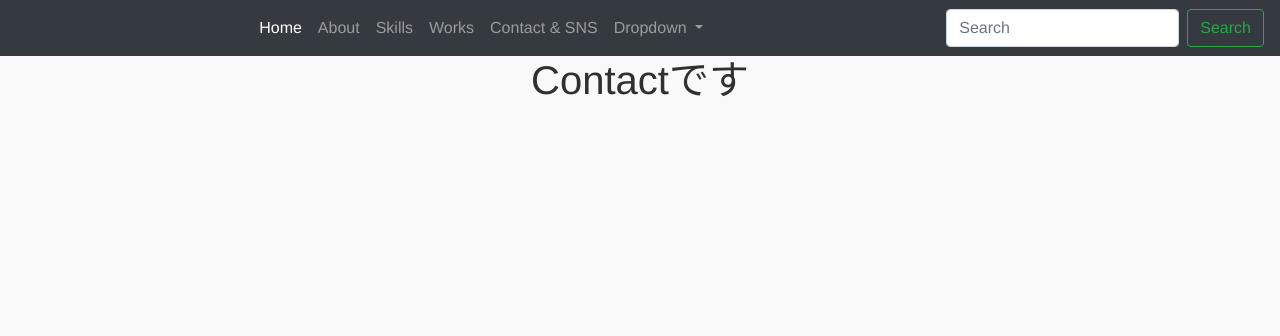
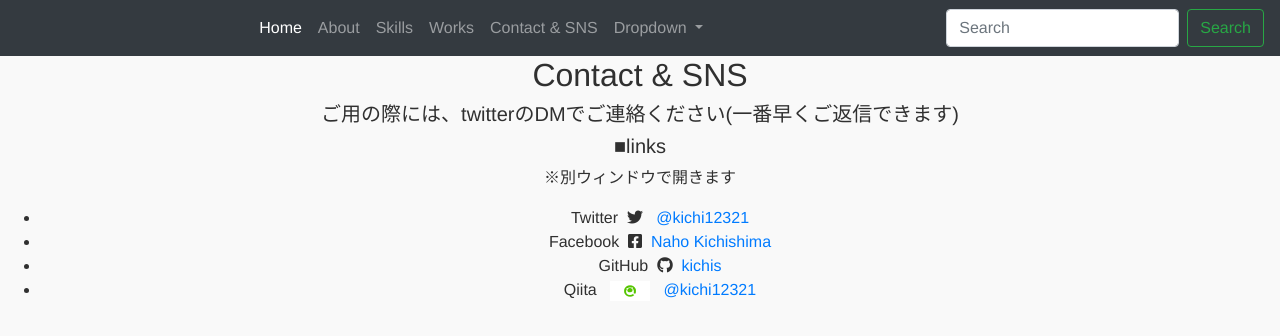
Before and after one commit to kichis/myPortfolio, a Vue app: page /contact in a window 1280 px wide. Shown: the top 336 px of the page. Built offline with nearby package versions, Linux system fonts and the light colour scheme.

Commit message:
contactコンポーネントの大枠完了

```diff
--- a/src/components/contact.vue
+++ b/src/components/contact.vue
@@ -1,3 +1,16 @@
 <template>
-    <h1>Contactです</h1>
+    <h2>Contact & SNS</h2>
+
+    <h5>ご用の際には、twitterのDMでご連絡ください(一番早くご返信できます)</h5>
+
+    <h5>■links</h5>
+    <p>※別ウィンドウで開きます</p>
+    <p>
+        <ul>
+            <li>Twitter &nbsp;<i class="fab fa-twitter"></i> &nbsp; <a href="https://twitter.com/kichi12321" target="_blank">@kichi12321</a></li>
+            <li>Facebook &nbsp;<i class="fab fa-facebook-square"></i>&nbsp; <a href="https://www.facebook.com/naho.kichishima/" target="_blank">Naho Kichishima</a></li>
+            <li>GitHub &nbsp;<i class="fab fa-github"></i>&nbsp; <a href="https://github.com/kichis" target="_blank">kichis</a></li>
+            <li>Qiita &nbsp; <img src="../assets/qiita-favicon.png" alt="qiita logo" width="40" height="20"> &nbsp; <a href="https://qiita.com/kichi12321" target="_blank">@kichi12321</a></li>
+        </ul>
+    </p>
 </template>
```
Also changed, not shown: src/assets/qiita-favicon.png (added).
